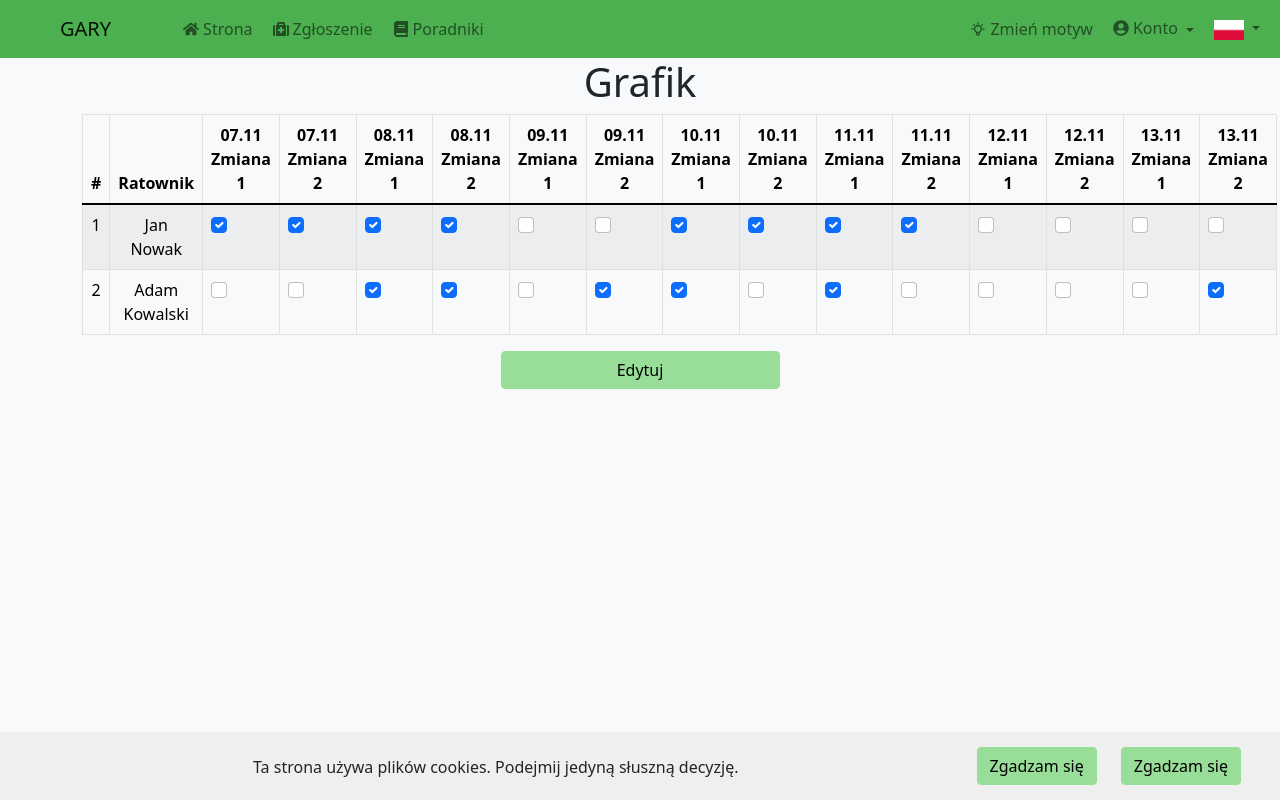
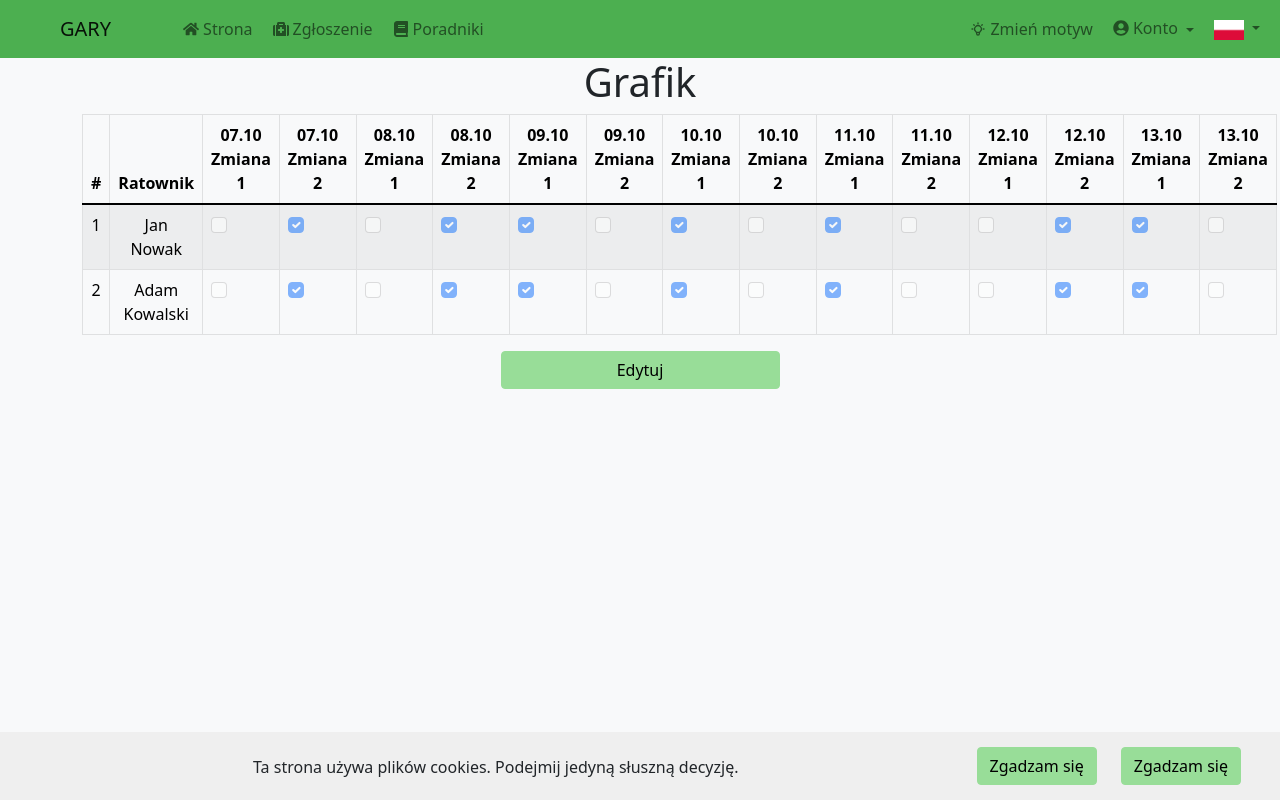
Before and after one commit to pjwstkIOprojekt/webclient, a React (Create React App) app: page /schedule in a window 1280 px wide. Built offline with nearby package versions, Linux system fonts and the light colour scheme.

Commit message:
Updated schedules

```diff
--- a/package.json
+++ b/package.json
@@ -11,7 +11,6 @@
     "@types/react": "^17.0.38",
     "@types/react-dom": "^17.0.11",
     "axios": "^0.26.1",
-    "date-fns": "^2.29.3",
     "i18n": "^0.15.1",
     "i18next": "^21.10.0",
     "leaflet": "^1.7.1",
--- a/src/App.tsx
+++ b/src/App.tsx
@@ -39,9 +39,11 @@ const App = () => {
           <Route path="/tutorial/:tutorialId" element={<Tutorial />} />
           <Route path="/newreport" element={<ReportForm />} />
           <Route path="/map" element={<ConditionalRoute condition={isDispositor(roles) || isDirector(roles)} element={<MainMap />} />} />
+
           <Route path="/test" element={<TestMap />} />
           <Route path="/schedule" element={<ScheduleList />} />
           <Route path="/schedule/edit" element={<EditSchedule />} />
+
           <Route path="/dispanel/*" element={<ConditionalRoute condition={isDispositor(roles)} element={<DispositorPanel />} />} />
           <Route path="/admpanel/*" element={<ConditionalRoute condition={isDirector(roles)} element={<AdminPanel />} />} />
         </Routes>
--- a/src/components/content/schedule/EditSchedule.tsx
+++ b/src/components/content/schedule/EditSchedule.tsx
@@ -1,99 +1,59 @@
+import { useState } from "react";
+import Table, { TableColumnParams } from "../../fragments/util/Table";
+import FormCheck from "../../fragments/forms/FormCheck";
 import { Container } from "react-bootstrap";
-import Table from "../../fragments/util/Table";
-import { useState } from "react";
-import FormCheck from "../../fragments/forms/FormCheck";
-import { format } from "date-fns";
+import Form from "../../fragments/forms/Form";
 import Button from "../../fragments/util/Button";
 
+const CreateSchedule = () => {
+  const [paramedics] = useState([
+    { id: 1, paramedic: "Jan Nowak" }
+  ]);
 
+  const [values, setValues] = useState(() => {
+    const res: boolean[] = [];
 
-const CreateSchedule =() => {
-  const [monday6, setMonday6] = useState(false);
-  const [tuesday6, setTuesday6] = useState(false);
-  const [wednesday6, setWednesday6] = useState(false);
-  const [thursday6, setThursday6] = useState(false);
-  const [friday6, setFriday6] = useState(false);
-  const [saturday6, setSaturday6] = useState(false);
-  const [sunday6, setSunday6] = useState(false);
+    for (let i = 0; i < 14; ++i) {
+      res[i] = Math.random() > 0.5;
+    }
 
-  const [monday18, setMonday18] = useState(false);
-  const [tuesday18, setTuesday18] = useState(false);
-  const [wednesday18, setWednesday18] = useState(false);
-  const [thursday18, setThursday18] = useState(false);
-  const [friday18, setFriday18] = useState(false);
-  const [saturday18, setSaturday18] = useState(false);
-  const [sunday18, setSunday18] = useState(false);
+    return res;
+  });
 
+  const cols: TableColumnParams<any>[] = [
+    { name: "#", property: "id" },
+    { name: "Ratownik", property: "paramedic" }
+  ];
 
-  var curr = new Date();
-  var first = curr.getDate() - curr.getDay() ;
-  const mon6 = format((new Date(curr.setDate(first+1))),'dd.MM') + " Zmiana 1";
-  const mon18 = format((new Date(curr.setDate(first+1))),'dd.MM') + " Zmiana 2";
-  const tue6 = format((new Date(curr.setDate(first+2))),'dd.MM') + " Zmiana 1";
-  const tue18 = format((new Date(curr.setDate(first+2))),'dd.MM') + " Zmiana 2";
-  const wed6 = format((new Date(curr.setDate(first+3))),'dd.MM') + " Zmiana 1";
-  const wed18 = format((new Date(curr.setDate(first+3))),'dd.MM') + " Zmiana 2";
-  const thur6 = format((new Date(curr.setDate(first+4))),'dd.MM') + " Zmiana 1";
-  const thur18 = format((new Date(curr.setDate(first+4))),'dd.MM') + " Zmiana 2";
-  const fri6 = format((new Date(curr.setDate(first+5))),'dd.MM') + " Zmiana 1";
-  const fri18 = format((new Date(curr.setDate(first+5))),'dd.MM') + " Zmiana 2";
-  const sat6 = format((new Date(curr.setDate(first+6))),'dd.MM') + " Zmiana 1";
-  const sat18 = format((new Date(curr.setDate(first+6))),'dd.MM') + " Zmiana 2";
-  const sun6 = format((new Date(curr.setDate(first+7))),'dd.MM') + " Zmiana 1";
-  const sun18 = format((new Date(curr.setDate(first+7))),'dd.MM') + " Zmiana 2";
+  const today = new Date();
+  const diff = today.getDate() - today.getDay() + (today.getDay() === 0 ? -6 : 1);
+  const formatDateNumber = (x: number) => x < 10 ? `0${x}` : x.toString();
 
+  const replace = (index: number) => {
+    const tmp = [...values];
+    tmp[index] = !tmp[index];
+    setValues(tmp);
+  };
 
-  const cols = [
-    { name: "#", property: "id" },
-    { name: "Ratownik", property: "paramedic"},
-    { name: mon6, property: "monday6"},
-    { name: mon18, property: "monday18"},
-    { name: tue6, property: "tuesday6"},
-    { name: tue18, property: "tuesday18"},
-    { name: wed6, property: "wednesday6"},
-    { name: wed18, property: "wednesday18"},
-    { name: thur6, property: "thursday6"},
-    { name: thur18, property: "thursday18"},
-    { name: fri6, property: "friday6"},
-    { name: fri18, property: "friday18"},
-    { name: sat6, property: "saturday6"},
-    { name: sat18, property: "saturday18"},
-    { name: sun6, property: "sunday6"},
-    { name: sun18, property: "sunday18"},
+  for (let i = 0; i < 7; ++i) {
+    const date = new Date();
+    date.setDate(diff + i);
+    const dateString = `${formatDateNumber(date.getDate())}.${formatDateNumber(date.getMonth())}`;
+    cols.push({ name: `${dateString} Zmiana 1`, property: (x: Readonly<any>) => <FormCheck value={values[i * 2]} onChange={e => replace(i * 2)} /> });
+    cols.push({ name: `${dateString} Zmiana 2`, property: (x: Readonly<any>) => <FormCheck value={values[i * 2 + 1]} onChange={e => replace(i * 2 + 1)} /> });
+  }
 
-   ];
-
-
-    const paramedics = [
-      { id: 1, paramedic: "Jan Nowak",
-          monday6:<FormCheck id="monday6" onChange={e => setMonday6(!monday6)}  value={monday6}/>,
-          tuesday6:<FormCheck id="tuesday6" onChange={e => setTuesday6(!tuesday6)} value={!tuesday6} />,
-          wednesday6:<FormCheck id="wednesday6" onChange={e => setWednesday6(!wednesday6)} value={wednesday6}/>,
-          thursday6:<FormCheck id="thursday6" onChange={e => setThursday6(!thursday6)} value={!thursday6}/>,
-          friday6:<FormCheck id="friday6" onChange={e => setFriday6(!friday6)} value={!friday6}/>,
-          saturday6:<FormCheck id="saturday6" onChange={e => setSaturday6(!saturday6)} value={saturday6}/>,
-          sunday6:<FormCheck id="sunday6" onChange={e => setSunday6(!sunday6)} value={sunday6}/>,
-
-          monday18:<FormCheck id="monday18" onChange={e => setMonday18(!monday18)} value={!monday18}/>,
-          tuesday18:<FormCheck id="tuesday18" onChange={e => setTuesday18(!tuesday18)} value={!tuesday18}/>,
-          wednesday18:<FormCheck id="wednesday18" onChange={e => setWednesday18(!wednesday18)} value={wednesday18}/>,
-          thursday18:<FormCheck id="thursday18" onChange={e => setThursday18(!thursday18)} value={!thursday18}/>,
-          friday18:<FormCheck id="friday18" onChange={e => setFriday18(!friday18)} value={!friday18}/>,
-          saturday18:<FormCheck id="saturday18" onChange={e => setSaturday18(!saturday18)} value={saturday18}/>,
-          sunday18:<FormCheck id="sunday18" onChange={e => setSunday18(!sunday18)} value={sunday18}/>
-      }
-
-    ];
+  const onSubmit = () => {};
 
   return (
-    <Container className="mb-2  text-center">
-      <h1>Grafik</h1>
-      <Table columns={cols} data={paramedics} />
-      <Button type="submit" className="mb-3 w-25" >Zapisz</Button>
+    <Container className="mb-2 text-center">
+      <Form onSubmit={onSubmit}>
+        <h1>Grafik</h1>
+        <Table columns={cols} data={paramedics} />
+        <Button type="submit" className="mb-3 w-25">Zapisz</Button>
+      </Form>
     </Container>
   );
 };
 
-
-
 export default CreateSchedule;
--- a/src/components/content/schedule/ScheduleList.tsx
+++ b/src/components/content/schedule/ScheduleList.tsx
@@ -1,115 +1,40 @@
+import { useState } from "react";
+import Table, { TableColumnParams } from "../../fragments/util/Table";
+import FormCheck from "../../fragments/forms/FormCheck";
 import { Container } from "react-bootstrap";
-import Table from "../../fragments/util/Table";
-import { useState } from "react";
-import FormCheck from "../../fragments/forms/FormCheck";
-import { format } from "date-fns";
 import NavButton from "../../fragments/navigation/NavButton";
 
+const ScheduleList = () => {
+  const [paramedics] = useState([
+    { id: 1, paramedic: "Jan Nowak" },
+    { id: 2, paramedic: "Adam Kowalski", }
+  ]);
 
+  const cols: TableColumnParams<any>[] = [
+    { name: "#", property: "id" },
+    { name: "Ratownik", property: "paramedic" }
+  ];
 
-const ScheduleList =() => {
-  const [monday6] = useState();
-  const [tuesday6] = useState();
-  const [wednesday6] = useState();
-  const [thursday6] = useState();
-  const [friday6] = useState();
-  const [saturday6] = useState();
-  const [sunday6] = useState();
+  const today = new Date();
+  const diff = today.getDate() - today.getDay() + (today.getDay() === 0 ? -6 : 1);
+  const formatDateNumber = (x: number) => x < 10 ? `0${x}` : x.toString();
 
-  const [monday18] = useState();
-  const [tuesday18] = useState();
-  const [wednesday18] = useState();
-  const [thursday18] = useState();
-  const [friday18] = useState();
-  const [saturday18] = useState();
-  const [sunday18] = useState();
-
-
-  var curr = new Date();
-  var first = curr.getDate() - curr.getDay() ;
-  const mon6 = format((new Date(curr.setDate(first+1))),'dd.MM') + " Zmiana 1";
-  const mon18 = format((new Date(curr.setDate(first+1))),'dd.MM') + " Zmiana 2";
-  const tue6 = format((new Date(curr.setDate(first+2))),'dd.MM') + " Zmiana 1";
-  const tue18 = format((new Date(curr.setDate(first+2))),'dd.MM') + " Zmiana 2";
-  const wed6 = format((new Date(curr.setDate(first+3))),'dd.MM') + " Zmiana 1";
-  const wed18 = format((new Date(curr.setDate(first+3))),'dd.MM') + " Zmiana 2";
-  const thur6 = format((new Date(curr.setDate(first+4))),'dd.MM') + " Zmiana 1";
-  const thur18 = format((new Date(curr.setDate(first+4))),'dd.MM') + " Zmiana 2";
-  const fri6 = format((new Date(curr.setDate(first+5))),'dd.MM') + " Zmiana 1";
-  const fri18 = format((new Date(curr.setDate(first+5))),'dd.MM') + " Zmiana 2";
-  const sat6 = format((new Date(curr.setDate(first+6))),'dd.MM') + " Zmiana 1";
-  const sat18 = format((new Date(curr.setDate(first+6))),'dd.MM') + " Zmiana 2";
-  const sun6 = format((new Date(curr.setDate(first+7))),'dd.MM') + " Zmiana 1";
-  const sun18 = format((new Date(curr.setDate(first+7))),'dd.MM') + " Zmiana 2";
-
-
-  const cols = [
-    { name: "#", property: "id" },
-    { name: "Ratownik", property: "paramedic"},
-    { name: mon6, property: "monday6"},
-    { name: mon18, property: "monday18"},
-    { name: tue6, property: "tuesday6"},
-    { name: tue18, property: "tuesday18"},
-    { name: wed6, property: "wednesday6"},
-    { name: wed18, property: "wednesday18"},
-    { name: thur6, property: "thursday6"},
-    { name: thur18, property: "thursday18"},
-    { name: fri6, property: "friday6"},
-    { name: fri18, property: "friday18"},
-    { name: sat6, property: "saturday6"},
-    { name: sat18, property: "saturday18"},
-    { name: sun6, property: "sunday6"},
-    { name: sun18, property: "sunday18"},
-
-   ];
-
-
-    const [paramedics, setParamedics] = useState<any[]>([
-      { id: 1, paramedic: "Jan Nowak",
-          monday6:<FormCheck id="monday"  value={!monday6} />,
-          tuesday6:<FormCheck id="tuesday"  value={!tuesday6}/>,
-          wednesday6:<FormCheck id="wednesday"  value={wednesday6}/>,
-          thursday6:<FormCheck id="thursday" value={!thursday6}/>,
-          friday6:<FormCheck id="friday"  value={!friday6}/>,
-          saturday6:<FormCheck id="saturday" value={saturday6}/>,
-          sunday6:<FormCheck id="sunday"  value={sunday6}/>,
-
-          monday18:<FormCheck id="monday"  value={!monday18}/>,
-          tuesday18:<FormCheck id="tuesday"  value={!tuesday18}/>,
-          wednesday18:<FormCheck id="wednesday"  value={wednesday18}/>,
-          thursday18:<FormCheck id="thursday" value={!thursday18}/>,
-          friday18:<FormCheck id="friday"  value={!friday18}/>,
-          saturday18:<FormCheck id="saturday" value={saturday18}/>,
-          sunday18:<FormCheck id="sunday"  value={sunday18}/>,
-      },
-      { id: 2, paramedic: "Adam Kowalski",
-          monday6:<FormCheck id="monday"  value={monday6}/>,
-          tuesday6:<FormCheck id="tuesday"  value={!tuesday6}/>,
-          wednesday6:<FormCheck id="wednesday"  value={wednesday6}/>,
-          thursday6:<FormCheck id="thursday" value={!thursday6}/>,
-          friday6:<FormCheck id="friday"  value={!friday6}/>,
-          saturday6:<FormCheck id="saturday" value={saturday6}/>,
-          sunday6:<FormCheck id="sunday"  value={sunday6}/>,
-
-          monday18:<FormCheck id="monday"  value={monday18}/>,
-          tuesday18:<FormCheck id="tuesday"  value={!tuesday18}/>,
-          wednesday18:<FormCheck id="wednesday"  value={!wednesday18}/>,
-          thursday18:<FormCheck id="thursday" value={thursday18}/>,
-          friday18:<FormCheck id="friday"  value={friday18}/>,
-          saturday18:<FormCheck id="saturday" value={saturday18}/>,
-          sunday18:<FormCheck id="sunday"  value={!sunday18}/>,
-      },
-    ]);
+  for (let i = 0; i < 7; ++i) {
+    const date = new Date();
+    date.setDate(diff + i);
+    const dateString = `${formatDateNumber(date.getDate())}.${formatDateNumber(date.getMonth())}`;
+    const val = Math.random() > 0.5;
+    cols.push({ name: `${dateString} Zmiana 1`, property: (x: Readonly<any>) => <FormCheck value={val} disabled /> });
+    cols.push({ name: `${dateString} Zmiana 2`, property: (x: Readonly<any>) => <FormCheck value={!val} disabled /> });
+  }
 
   return (
-    <Container className="mb-2  text-center">
+    <Container className="mb-2 text-center">
       <h1>Grafik</h1>
-      <Table  columns={cols} data={paramedics} />
-      <NavButton className="mb-3 w-25" to="./edit">Edytuj</NavButton>
+      <Table columns={cols} data={paramedics} />
+      <NavButton className="mb-3 w-25" to="edit">Edytuj</NavButton>
     </Container>
   );
 };
 
-
-
 export default ScheduleList;
```
Also changed, not shown: 1 other file (tests, documents, lock files or other folders).
